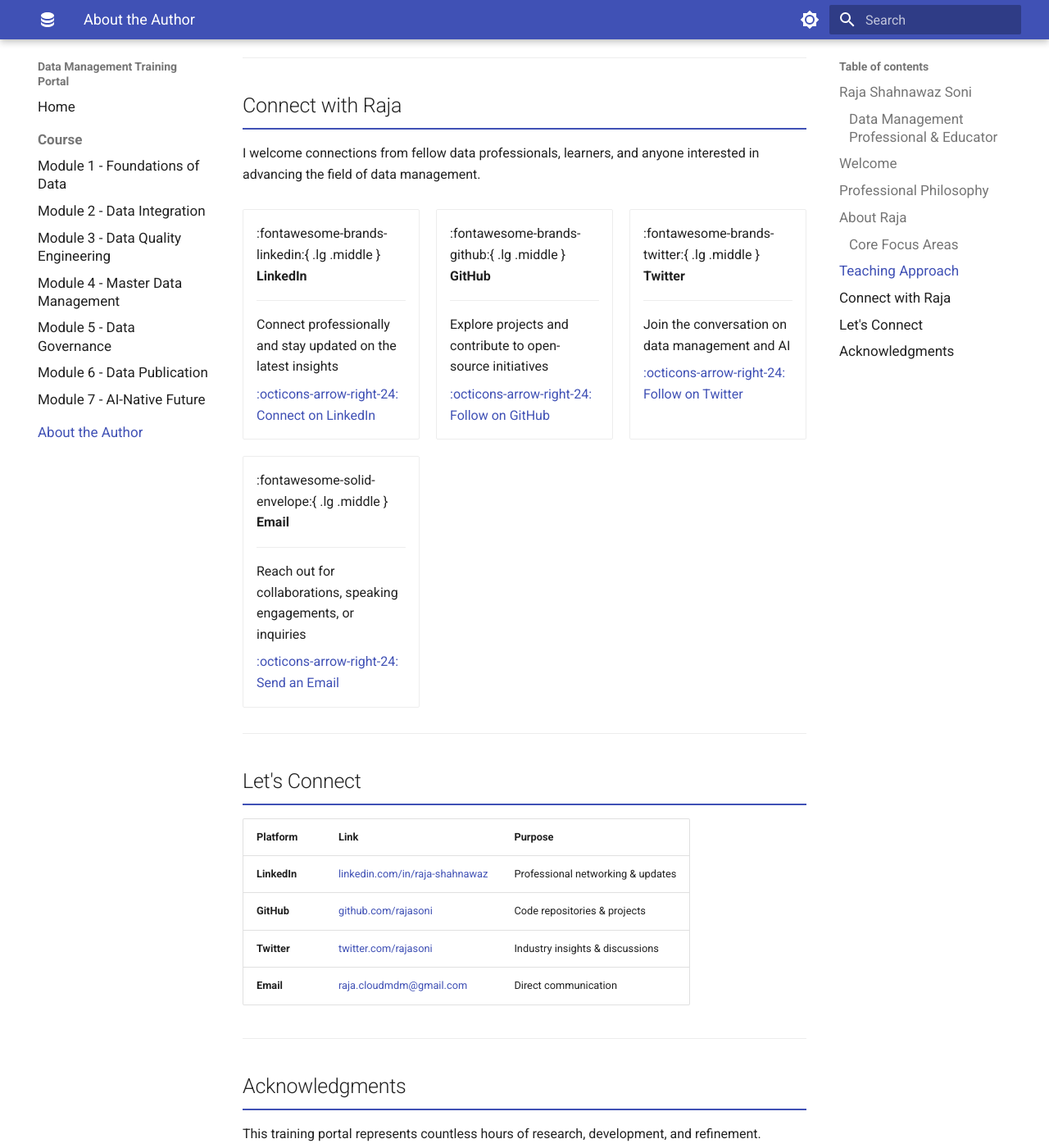
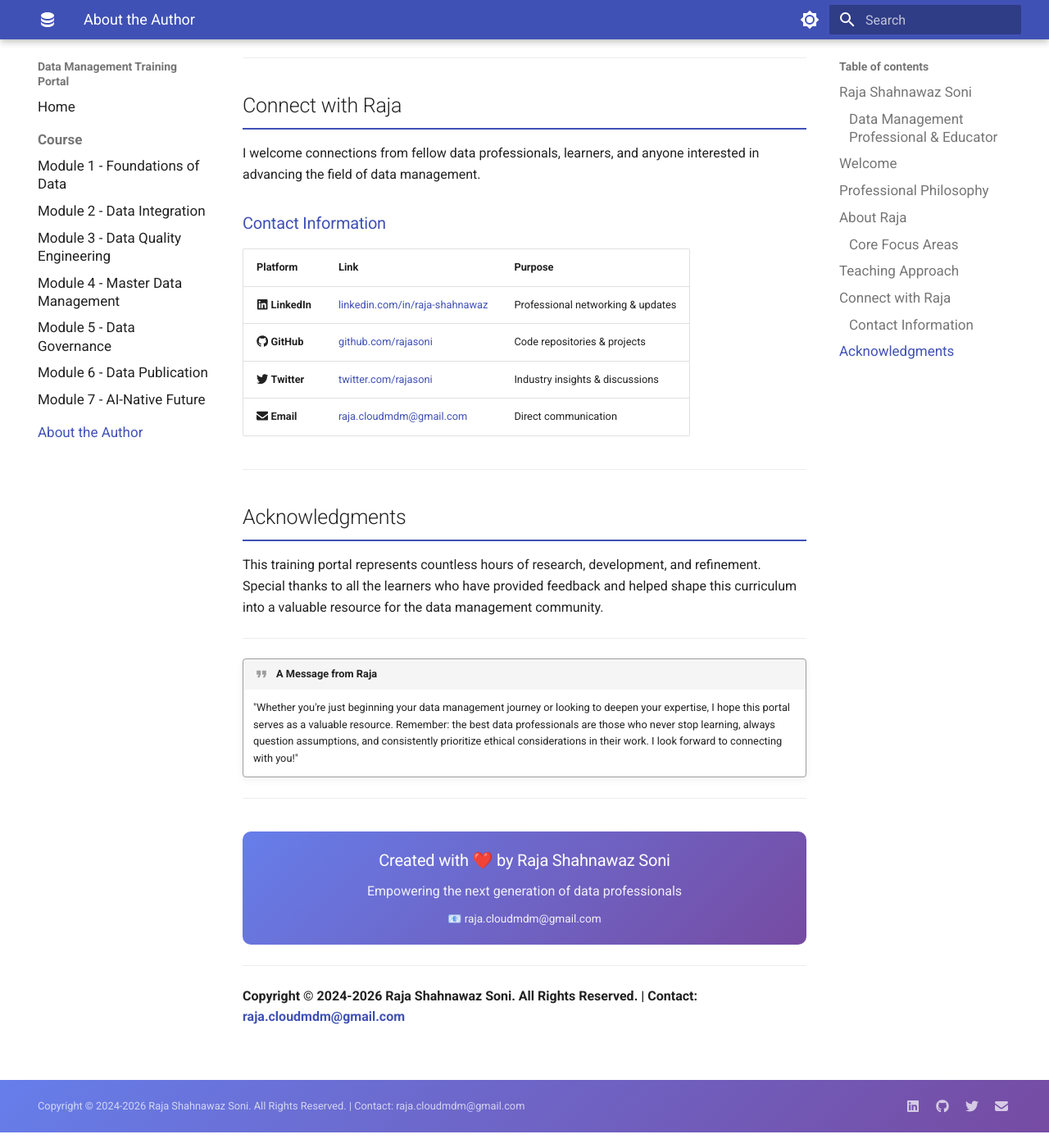
Before and after one commit to RajaMDM/data-management-academy, an MkDocs documentation site: the page built from docs/about.md, in a window 1280 px wide and 1400 px high, scrolled down 1732 px. Shown: the whole window at 82% size. Built offline with MkDocs 1.6.1 and Material for MkDocs 9.7.7, drawn with Linux system fonts in a browser that asks for light colours.

Commit message:
Fix icon rendering on About page

```diff
--- a/docs/about.md
+++ b/docs/about.md
@@ -51,52 +51,14 @@ This training portal reflects Raja's belief that effective learning combines:
 
 I welcome connections from fellow data professionals, learners, and anyone interested in advancing the field of data management.
 
-<div class="grid cards" markdown>
-
--   :fontawesome-brands-linkedin:{ .lg .middle } **LinkedIn**
-
-    ---
-
-    Connect professionally and stay updated on the latest insights
-
-    [:octicons-arrow-right-24: Connect on LinkedIn](https://www.linkedin.com/in/raja-shahnawaz/)
-
--   :fontawesome-brands-github:{ .lg .middle } **GitHub**
-
-    ---
-
-    Explore projects and contribute to open-source initiatives
-
-    [:octicons-arrow-right-24: Follow on GitHub](https://github.com/rajasoni)
-
--   :fontawesome-brands-twitter:{ .lg .middle } **Twitter**
-
-    ---
-
-    Join the conversation on data management and AI
-
-    [:octicons-arrow-right-24: Follow on Twitter](https://twitter.com/rajasoni)
-
--   :fontawesome-solid-envelope:{ .lg .middle } **Email**
-
-    ---
-
-    Reach out for collaborations, speaking engagements, or inquiries
-
-    [:octicons-arrow-right-24: Send an Email](mailto:raja.cloudmdm@gmail.com)
-
-</div>
-
----
-
-## Let's Connect
+### Contact Information
 
 | Platform | Link | Purpose |
 |----------|------|---------|
-| **LinkedIn** | [linkedin.com/in/raja-shahnawaz](https://www.linkedin.com/in/raja-shahnawaz/) | Professional networking & updates |
-| **GitHub** | [github.com/rajasoni](https://github.com/rajasoni) | Code repositories & projects |
-| **Twitter** | [twitter.com/rajasoni](https://twitter.com/rajasoni) | Industry insights & discussions |
-| **Email** | [raja.cloudmdm@gmail.com](mailto:raja.cloudmdm@gmail.com) | Direct communication |
+| :fontawesome-brands-linkedin: **LinkedIn** | [linkedin.com/in/raja-shahnawaz](https://www.linkedin.com/in/raja-shahnawaz/) | Professional networking & updates |
+| :fontawesome-brands-github: **GitHub** | [github.com/rajasoni](https://github.com/rajasoni) | Code repositories & projects |
+| :fontawesome-brands-twitter: **Twitter** | [twitter.com/rajasoni](https://twitter.com/rajasoni) | Industry insights & discussions |
+| :fontawesome-solid-envelope: **Email** | [raja.cloudmdm@gmail.com](mailto:raja.cloudmdm@gmail.com) | Direct communication |
 
 ---
 
--- a/mkdocs.yml
+++ b/mkdocs.yml
@@ -39,6 +39,9 @@ plugins:
   - search
 
 markdown_extensions:
+  - pymdownx.emoji:
+      emoji_index: !!python/name:material.extensions.emoji.twemoji
+      emoji_generator: !!python/name:material.extensions.emoji.to_svg
   - pymdownx.superfences:
       custom_fences:
         - name: mermaid
```
Also changed, not shown: site/about/index.html, site/search/search_index.json.
